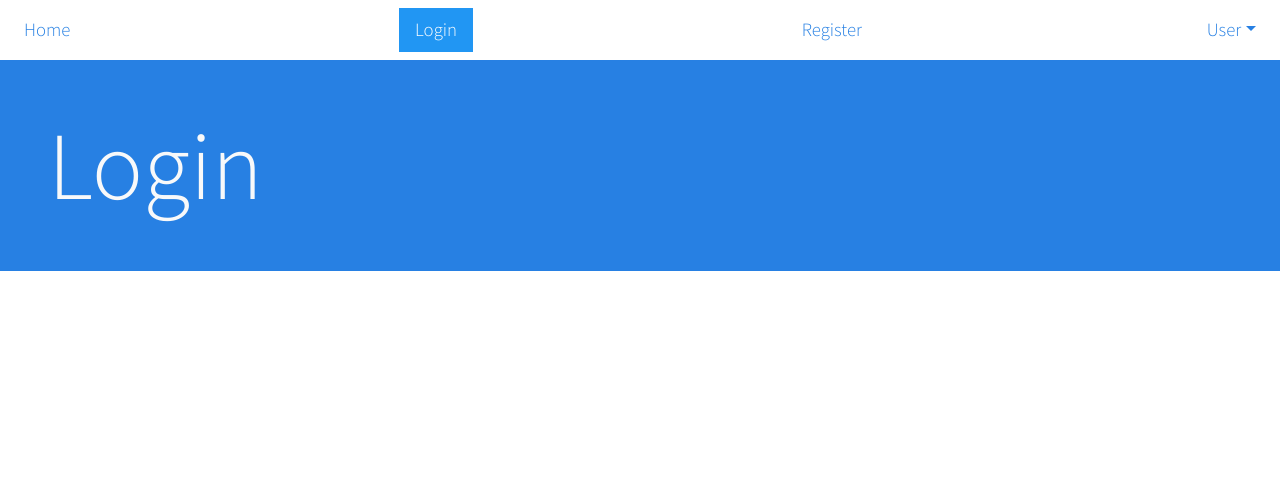
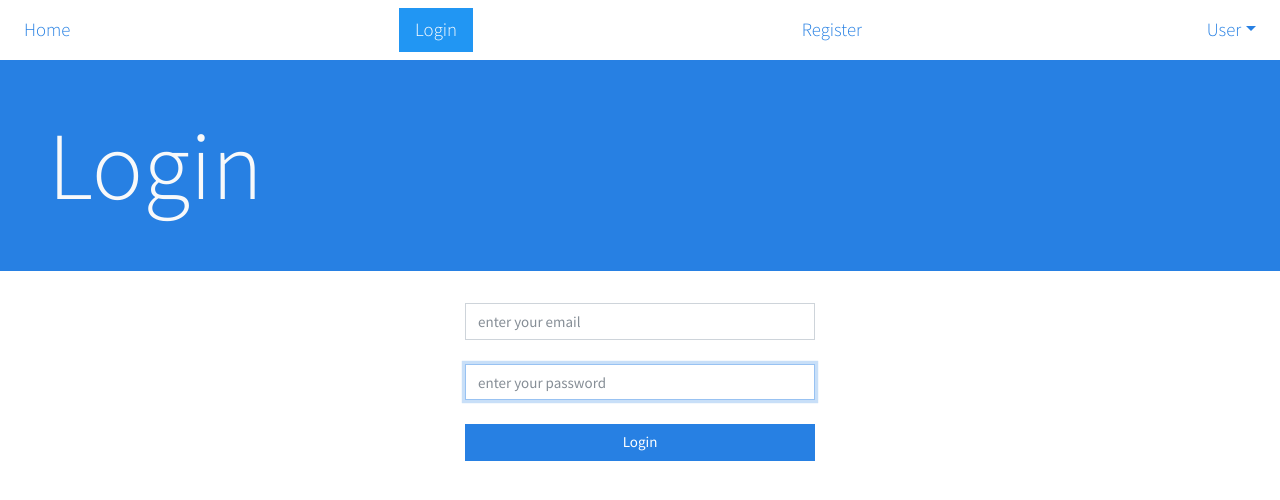
Before and after one commit to ChrisTian206/MERN_RealEstateWeb, a React (Create React App) app in the folder client/: page /login in a window 1280 px wide. Shown: the top 500 px of the page. Built offline with nearby package versions, Linux system fonts and the light colour scheme.

Commit message:
localStorage, useAuth, Login, Logout

```diff
--- a/client/src/App.js
+++ b/client/src/App.js
@@ -6,12 +6,14 @@ import Main from './components/Main.js'
 import Register from './pages/Register';
 import { Toaster } from 'react-hot-toast'
 import ActivateAccount from './pages/auth/ActivateAccount';
+
 function App() {
   return (
     <BrowserRouter>
-      <Main />
-      <Toaster />
       <AuthProvider>
+        {/* moved Main into AuthProvider, bc Main also need auth to log out user  */}
+        <Main />
+        <Toaster />
         <Routes>
           <Route path='/' element={<Home />} />
           <Route path='/login' element={<Login />} />
--- a/client/src/components/Main.js
+++ b/client/src/components/Main.js
@@ -1,6 +1,24 @@
 import { NavLink } from "react-router-dom";
+import { useAuth } from "../context/auth";
+import { useNavigate } from "react-router-dom";
+import toast from "react-hot-toast";
 
 export default function Main() {
+    const [auth, setAuth] = useAuth();
+
+    const navigate = useNavigate()
+
+    const handleLogout = () => {
+        setAuth({
+            user: null,
+            token: '',
+            refreshToken: ''
+        })
+        window.localStorage.removeItem('auth');
+        navigate('/');
+        toast.success('You have logged out')
+    }
+
     return (
         <nav className="nav d-flex justify-content-between p-2 lead">
             <NavLink className="nav-link" aria-current="page" to="/">Home</NavLink>
@@ -17,7 +35,7 @@ export default function Main() {
                             <NavLink className="nav-link" to="/dashboard">Dashboard</NavLink>
                         </li>
                         <li>
-                            <a className="nav-link">Log out</a>
+                            <a className="nav-link" onClick={handleLogout} style={{ cursor: 'pointer' }}>Log out</a>
                         </li>
                     </ul>
                 </li>
--- a/client/src/context/auth.js
+++ b/client/src/context/auth.js
@@ -13,7 +13,7 @@ const AuthProvider = ({ children }) => {
 
     useEffect(() => {
         let fromLocSto = localStorage.getItem('auth');
-        if (fromLocSto) setAuth()
+        if (fromLocSto) setAuth(JSON.parse(fromLocSto))
     }, [])
 
     //provides axios with server root route
--- a/client/src/pages/Login.js
+++ b/client/src/pages/Login.js
@@ -1,7 +1,101 @@
+import { useState } from "react";
+import axios from 'axios';
+import { API } from "../config";
+import toast from 'react-hot-toast'
+import { useNavigate } from 'react-router-dom'
+import { useAuth } from "../context/auth";
+
 export default function Login() {
+
+    const [email, setEmail] = useState("");
+    const [password, setPassword] = useState("");
+    const [loading, setLoading] = useState(false)
+
+    const navigate = useNavigate()
+    const [auth, setAuth] = useAuth();
+
+    const handleSubmit = async (e) => {
+        e.preventDefault();
+
+        try {
+            setLoading(true)
+            //console.log({ email, password })
+            //below is a sample of {data}
+            const { data } = await axios.post(`/login`, { email, password });
+            //console.log({ data })
+            if (data.error) {
+                toast.error(data.error)
+                setLoading(false)
+            } else {
+                setAuth(data);
+                window.localStorage.setItem('auth', JSON.stringify(data))
+                toast.success('Welcome Back! You have successfully logged in!')
+                setLoading(false)
+                navigate('/')
+            }
+        } catch (err) {
+            console.log(err);
+            toast.error('Error occur')
+            setLoading(false)
+        }
+    }
     return (
         <div>
             <h1 className="display-1 bg-primary text-light p-5"> Login </h1>
-        </div>
+            <div className="container">
+                <div className="row">
+                    <div className="col-lg-4 offset-lg-4">
+                        <form onSubmit={handleSubmit}>
+                            <input
+                                type="text"
+                                placeholder="enter your email"
+                                className="form-control mb-4 mt-4"
+                                required
+                                autoFocus
+                                value={email}
+                                onChange={e => setEmail(e.target.value)}
+                            />
+                            <input
+                                type="password"
+                                placeholder="enter your password"
+                                className="form-control mb-4"
+                                required
+                                autoFocus
+                                value={password}
+                                onChange={e => setPassword(e.target.value)}
+                            />
+
+                            <button
+                                disabled={loading}
+                                className="btn btn-primary col-12 mb-4">
+
+                                {loading ? 'Loading..' : 'Login'}</button>
+                        </form>
+                    </div>
+                </div>
+            </div>
+        </div >
     )
 }
+
+
+// {
+//     "token": "eyJhbGciOiJIUzI1NiIsInR5cCI6IkpXVCJ9.eyJfaWQiOiI2NTJjNmQ1ODkxOTVmOTU5M2QyNDNiZDYiLCJpYXQiOjE2OTc0MTA3MjUsImV4cCI6MTY5NzQxNDMyNX0.nF1MXRtNWmVN9Y0puj-MuUOY05h4Ejqa-VGcCvnX3L4",
+//     "refreshToken": "eyJhbGciOiJIUzI1NiIsInR5cCI6IkpXVCJ9.eyJfaWQiOiI2NTJjNmQ1ODkxOTVmOTU5M2QyNDNiZDYiLCJpYXQiOjE2OTc0MTA3MjUsImV4cCI6MTY5ODAxNTUyNX0.GXj8XYDIHqeB5pMa6LxWN5BPjyON9s9jjVmaRklN4fk",
+//     "user": {
+//         "_id": "652c6d589195f9593d243bd6",
+//         "username": "34efb378-a02b-49ca-a684-fd1688e9f0c9",
+//         "name": "",
+//         "email": "wtian.mcs@gmail.com",
+//         "address": "",
+//         "phone": "",
+//         "role": [
+//             "Renter"
+//         ],
+//         "enquiredProperties": [],
+//         "wishlish": [],
+//         "createdAt": "2023-10-15T22:53:12.970Z",
+//         "updatedAt": "2023-10-15T22:53:12.970Z",
+//         "__v": 0
+//     }
+// }
--- a/client/src/pages/Register.js
+++ b/client/src/pages/Register.js
@@ -32,7 +32,6 @@ export default function Register() {
             console.log(err);
             toast.error('Error occur')
             setLoading(false)
-
         }
     }
     return (
--- a/client/src/pages/auth/ActivateAccount.js
+++ b/client/src/pages/auth/ActivateAccount.js
@@ -20,6 +20,9 @@ export default function ActivateAccount() {
             if (data.err) {
                 toast.error(data.err)
             } else {
+                //localStorage only stores key value pairs. value can only be strings,
+                //saving JSON need to use JSON.stringify(), then
+                //retrieving JSON need to use JSON.parse(window.localStorage.getItem())
                 window.localStorage.setItem('auth', JSON.stringify(data))
                 setAuth(data)
                 toast.success('Success! Welcome!')
```
